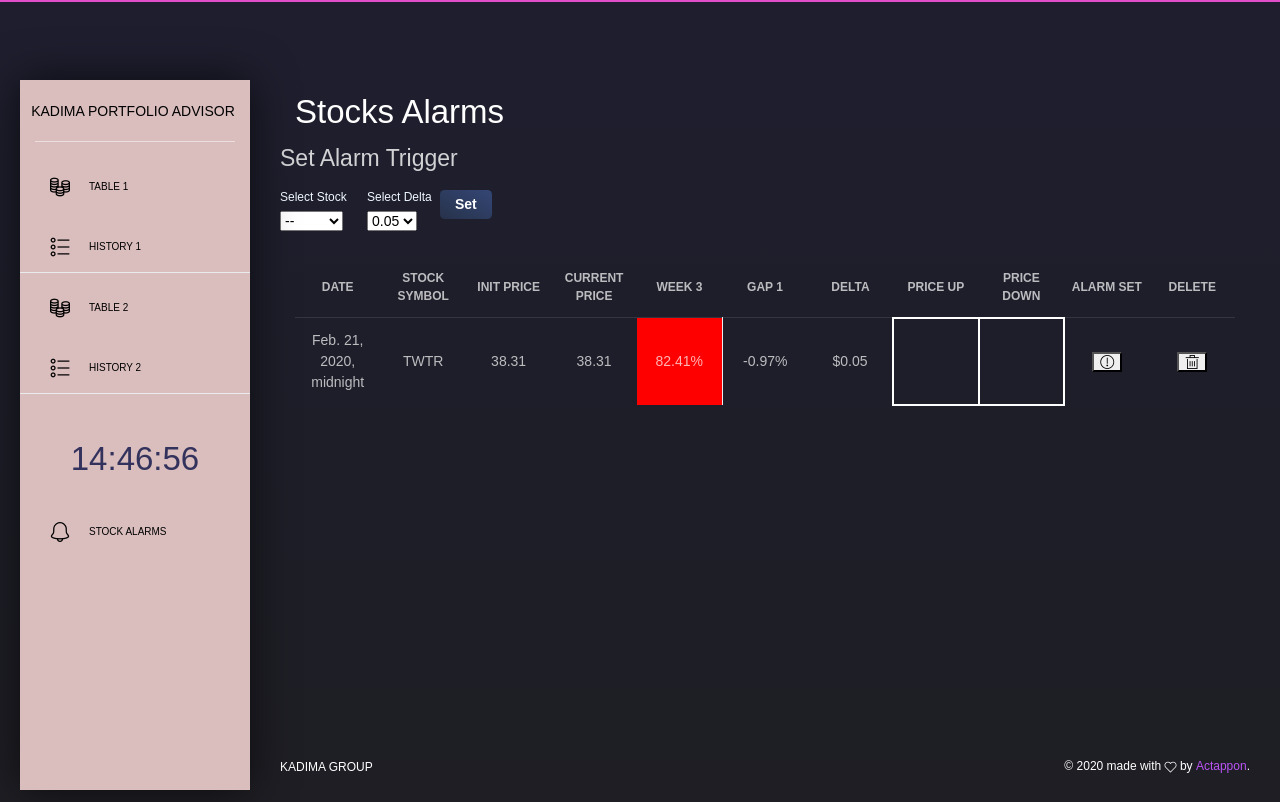
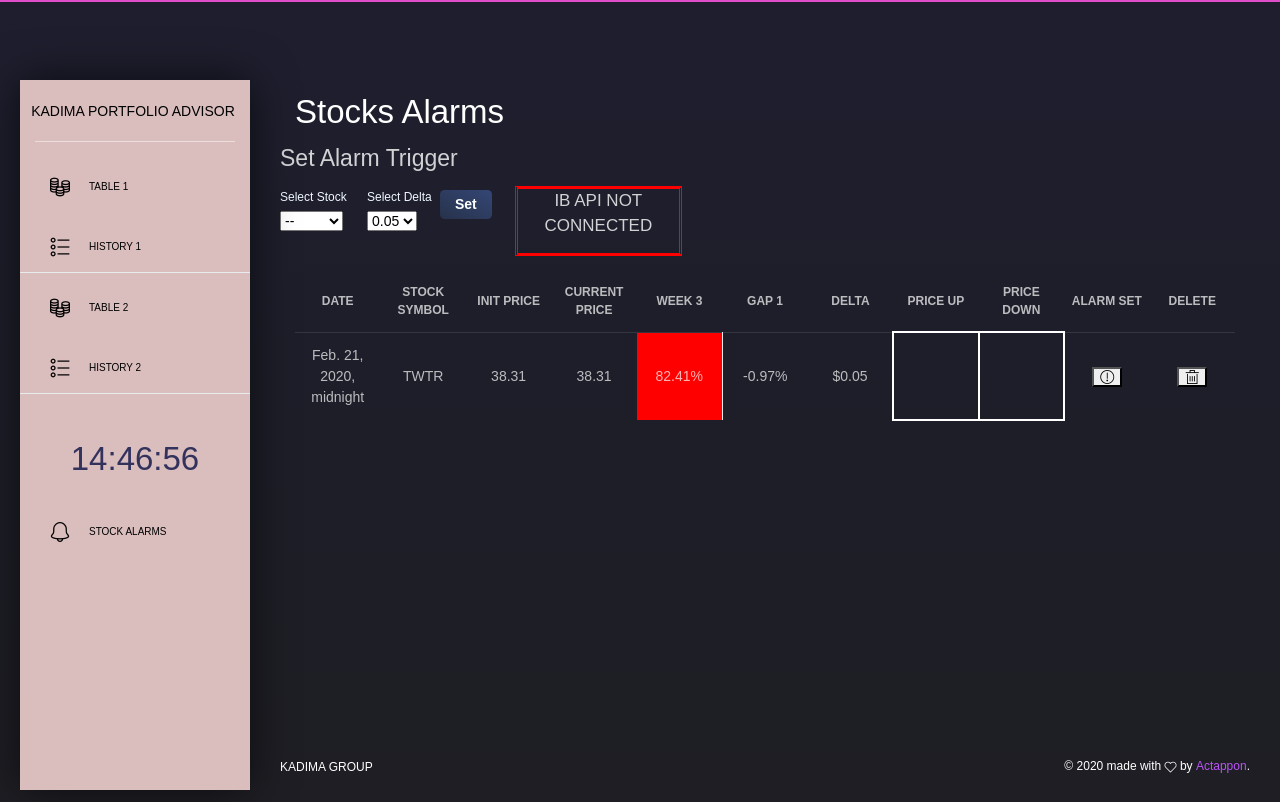
Before and after one commit to webclinic017/stocks_management, a Django app: page /stock-alarms/ in a window 1280 px wide. Run offline with Django 3.2, Linux system fonts and the light colour scheme; data comes from the database, SQL or seed files in the repository; both versions use the stored data as it was after the commit; some libraries are stand-ins or nearby versions.

Commit message:
added context processors for ib_api_connection status

```diff
--- a/ib_api/views.py
+++ b/ib_api/views.py
@@ -324,8 +324,8 @@ def ib_stock_api(old_stocks_list, stocks, action):
         global app
         app = TestApp()
 
-        # app.connect("127.0.0.1", 4004, clientId=0)
-        app.connect("127.0.0.1", 7497, clientId=17)
+        app.connect("127.0.0.1", 4004, clientId=0)
+        # app.connect("127.0.0.1", 7497, clientId=17)
 
 
         thread1App = myThread(app, 1, "T1") # define thread for running app
--- /dev/null
+++ b/kadima/context_processors.py
@@ -0,0 +1,7 @@
+from ib_api.views import api_connection_status
+
+def apiConnectionStatus(request):
+    context = {}
+    ib_api_connected = api_connection_status()
+    context['ib_api_connected'] = ib_api_connected
+    return context
--- a/kadima/templates/kadima/stock_alarms.html
+++ b/kadima/templates/kadima/stock_alarms.html
@@ -54,6 +54,21 @@
                                     </div>
                                     </div>
                                 </form>
+                            </div>
+                            <div class="col-md-2">
+                                {% if ib_api_connected %}
+                                <div class="row">
+                                  <div class="col" style="border-color: green;;border-style: solid double; text-align:center; vertical-align: middle" >
+                                    <h4> IB API CONNECTED </h4>
+                                  </div>
+                                </div>
+                                {% else %}
+                                <div class="row">
+                                    <div class="col" style="border-color: red;border-style: solid double; text-align:center; vertical-align: middle" >
+                                      <h4> IB API NOT CONNECTED </h4>
+                                    </div>
+                                  </div>
+                                {% endif %}
                             </div>
                     </div>
 
--- a/kadima/views.py
+++ b/kadima/views.py
@@ -220,6 +220,7 @@ def home(request, table_index=1):
 
     stock_ref = StockData.objects.all().first()
 
+    # Check if there are any stocks in the DB
     if stock_ref:
         last_update = stock_ref.stock_date
     else:
--- a/kadima_project/settings.py
+++ b/kadima_project/settings.py
@@ -81,6 +81,7 @@ TEMPLATES = [
                 'django.template.context_processors.request',
                 'django.contrib.auth.context_processors.auth',
                 'django.contrib.messages.context_processors.messages',
+                'kadima.context_processors.apiConnectionStatus',
             ],
         },
     },
```
Also changed, not shown: db.sqlite3. Lines whose indentation alone changed are shown as unchanged.
